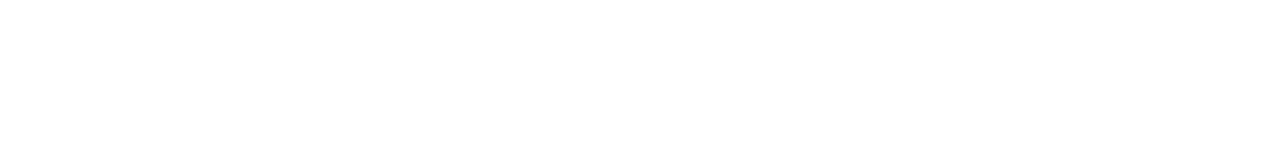
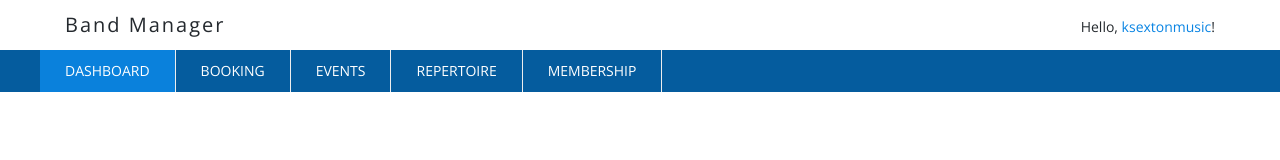
Before and after one commit to ksextontech/band-manager, a website: page index.html in a window 1280 px wide. Drawn offline with nearby package versions, Linux system fonts and the light colour scheme.

Commit message:
header and navigation

```diff
--- a/index.html
+++ b/index.html
@@ -10,7 +10,45 @@
     </head>
     <body>
         <div class="container">
+            <header class="header">
+                <div class="header__box">
+                    <h1 class="header__brand">Band Manager</h1>
+                    <span class="header__user">
+                        Hello, <span>ksextonmusic</span>!
+                    </span>
+                </div>
 
+                <nav class="navigation">
+                    <div class="navigation__box">
+                        <ul class="navigation__list">
+                            <li class="navigation__item">
+                                <a href="/index.html" class="navigation__link navigation__link--active">Dashboard</a>
+                            </li>
+                            <li class="navigation__item">
+                                <a href="/booking.html" class="navigation__link">Booking</a>
+                            </li>
+                            <li class="navigation__item">
+                                <a href="#" class="navigation__link">Events</a>
+                            </li>
+                            <li class="navigation__item">
+                                <a href="#" class="navigation__link">Repertoire</a>
+                            </li>
+                            <li class="navigation__item">
+                                <a href="#" class="navigation__link">Membership</a>
+                            </li>
+                        </ul>
+                    </div>
+                </nav>
+
+            </header>
+            <main class="content">
+                <div class="content__box">
+
+                </div>
+            </main>
+            <footer class="footer">
+
+            </footer>
         </div>
     </body>
 </html>
--- a/sass/abstract/_variables.scss
+++ b/sass/abstract/_variables.scss
@@ -1,18 +1,18 @@
 // COLORS
-$color-primary: #0984e3;
+$color-primary: #0984E3;
+$color-primary-light: #50A3E3;
+$color-primary-medium: #4BA4E8;
+$color-primary-darker: #0A81DC;
+$color-primary-darkest: #055C9E;
 
 $color-white: #fff;
-$color-black: #000;
-
 $color-grey-light-1: #f7f7f7;
 $color-grey-light-2: #eee;
-
 $color-grey-dark: #777;
 $color-grey-dark-2: #999;
-$color-grey-dark-3: #333;
-
-$color-black-2: #2d3436;
-
+$color-grey-dark-3: #2c2e30;
+$color-dark: #24292e;
+$color-black: #000;
 
 // FONT
 $default-font-size: 1.6rem;
--- a/sass/base/_base.scss
+++ b/sass/base/_base.scss
@@ -12,4 +12,5 @@
 
 body {
     box-sizing: border-box;
+
 }
--- a/sass/base/_typography.scss
+++ b/sass/base/_typography.scss
@@ -1,6 +1,6 @@
 body {
     font-family: "Open Sans", sans-serif;
     font-weight: 400;
-    line-height: 1.7;
-    color: $color-grey-dark;
+    line-height: 1;
+    color: $color-grey-dark-3;
 }
--- a/sass/layout/_footer.scss
+++ b/sass/layout/_footer.scss
@@ -0,0 +1,3 @@
+.footer {
+
+}
--- a/sass/layout/_header.scss
+++ b/sass/layout/_header.scss
@@ -0,0 +1,29 @@
+.header {
+    background-color: $color-white;;
+    color: $color-dark;
+
+    &__box {
+        max-width: 120rem;
+        margin: 0 auto;
+        @include clearfix;
+        padding: 0 2.5rem;
+    }
+
+    &__brand {
+        font-weight: 300;
+        letter-spacing: .2rem;
+        margin: 1.5rem 0;
+        float: left;
+    }
+
+    &__user {
+        font-size: 1.4rem;
+        float: right;
+        margin-top: 2rem;
+
+        & span {
+            color: $color-primary;
+        }
+    }
+
+}
--- /dev/null
+++ b/sass/layout/_navigation.scss
@@ -0,0 +1,40 @@
+.navigation {
+    background-color: $color-primary-darkest;
+    font-size: 1.4rem;
+
+    &__box {
+        max-width: 120rem;
+        margin: 0 auto;
+    }
+
+    &__list {
+        list-style: none;
+        @include clearfix;
+    }
+
+    &__item {
+        display: block;
+        float: left;
+        position: relative;
+    }
+
+    &__link {
+
+        &:link,
+        &:visited {
+            color: $color-white;
+            text-decoration: none;
+            text-transform: uppercase;
+            display: inline-block;
+            border-right: 1px solid $color-grey-light-2;
+            padding: 1em 2.5rem;
+        }
+
+        &:hover,
+        &--active {
+            background-color: $color-primary-darker;
+        }
+    }
+
+
+}
--- a/sass/main.scss
+++ b/sass/main.scss
@@ -12,5 +12,6 @@
 @import "layout/footer.scss";
 @import "layout/grid.scss";
 @import "layout/header.scss";
+@import "layout/navigation.scss";
 
 @import "pages/home.scss";
--- a/sass/pages/_home.scss
+++ b/sass/pages/_home.scss
@@ -0,0 +1,13 @@
+.container {
+
+}
+
+.content {
+
+    &__box {
+        background-color: rgba($color-white, .5);
+        max-width: 120rem;
+        height: 50rem;
+        margin: 0 auto;
+    }
+}
```
Also changed, not shown: booking.html (added, +54 -0 lines), css/style.css, sass/pages/_login.scss (added), 2 other files.
